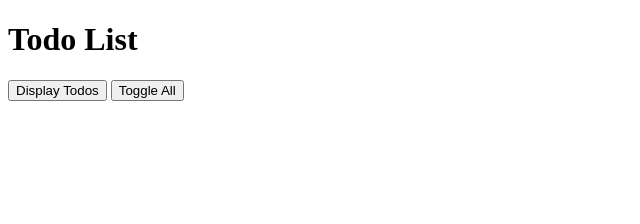
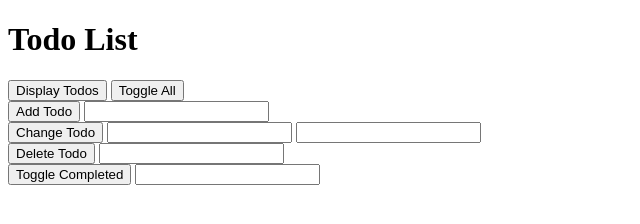
Before and after one commit to roy-santos/todo-list, a plain HTML site: page index.html in a window 1280 px wide. Shown: the whole page, without its empty margins (0-640 px from the left). Drawn offline with Linux system fonts and the light colour scheme.

Commit message:
update to version 8

```diff
--- a/index.html
+++ b/index.html
@@ -10,8 +10,31 @@
   <body>
     <h1>Todo List</h1>
 
-    <button id="displayTodosButton">Display Todos</button>
-    <button id="toggleAllButton">Toggle All</button>
+    <div>
+      <button onclick="handlers.displayTodos()">Display Todos</button>
+      <button onclick="handlers.toggleAll()">Toggle All</button>
+    </div>
+
+    <div>
+      <button onclick="handlers.addTodo()">Add Todo</button>
+      <input id="addTodoTextInput" type="text" />
+    </div>
+
+    <div>
+      <button onclick="handlers.changeTodo()">Change Todo</button>
+      <input id="changeTodoPositionInput" type="number" />
+      <input id="changeTodoTextInput" type="text" />
+    </div>
+
+    <div>
+      <button onclick="handlers.deleteTodo()">Delete Todo</button>
+      <input id="deleteTodoPositionInput" type="number" />
+    </div>
+
+    <div>
+      <button onclick="handlers.toggleCompleted()">Toggle Completed</button>
+      <input id="toggleCompletedPositionInput" type="number" />
+    </div>
   </body>
   <script src="main.js"></script>
 </html>
--- a/main.js
+++ b/main.js
@@ -5,6 +5,7 @@ var todoList = {
     if (this.todos.length === 0) {
       console.log("Your todo list is empty!");
     } else {
+      console.log("My Todos:");
       for (var i = 0; i < this.todos.length; i++) {
         if (this.todos[i].completed === true) {
           console.log("(x)", this.todos[i].todoText);
@@ -64,14 +65,44 @@ var todoList = {
   }
 };
 
-//Get access to the buttons
-var displayTodosButton = document.getElementById("displayTodosButton");
-var toggleAllButton = document.getElementById("toggleAllButton");
-
-//Run the method when the button is clicked
-displayTodosButton.addEventListener("click", () => {
-  todoList.displayTodos();
-});
-toggleAllButton.addEventListener("click", () => {
-  todoList.toggleAll();
-});
+var handlers = {
+  displayTodos: function() {
+    var displayTodosButton = document.getElementById("displayTodosButton");
+    todoList.displayTodos();
+  },
+  addTodo: function() {
+    var addTodosTextInput = document.getElementById("addTodoTextInput");
+    todoList.addTodo(addTodosTextInput.value);
+    addTodosTextInput.value = "";
+  },
+  changeTodo: function() {
+    var changeTodoPositionInput = document.getElementById(
+      "changeTodoPositionInput"
+    );
+    var changeTodoTextInput = document.getElementById("changeTodoTextInput");
+    todoList.changeTodo(
+      changeTodoPositionInput.valueAsNumber,
+      changeTodoTextInput.value
+    );
+    changeTodoPositionInput.value = "";
+    changeTodoTextInput.value = "";
+  },
+  deleteTodo: function() {
+    var deleteTodoPositionInput = document.getElementById(
+      "deleteTodoPositionInput"
+    );
+    todoList.deleteTodo(deleteTodoPositionInput.valueAsNumber);
+    deleteTodoPositionInput.value = "";
+  },
+  toggleCompleted: function() {
+    var toggleCompletedPositionInput = document.getElementById(
+      "toggleCompletedPositionInput"
+    );
+    todoList.toggleCompleted(toggleCompletedPositionInput.valueAsNumber);
+    toggleCompletedPositionInput.value = "";
+  },
+  toggleAll: function() {
+    var toggleAllButton = document.getElementById("toggleAllButton");
+    todoList.toggleAll();
+  }
+};
```
